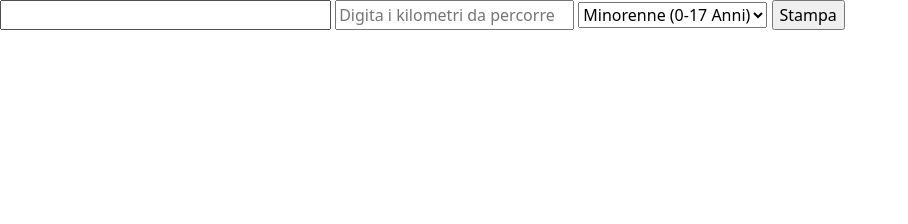
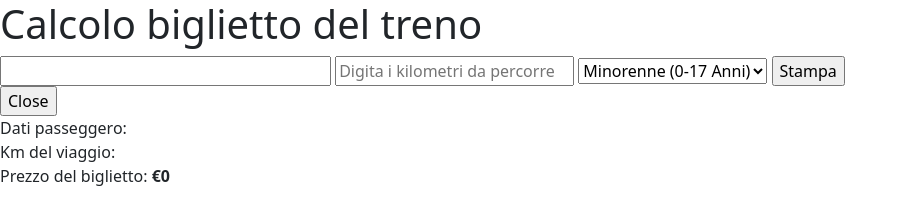
Before and after one commit to EnricoDG97/js-biglietto-treno-form, a plain HTML site: page index.html in a window 1280 px wide. Both pictures are taken after a click on the button "Stampa". Shown: the whole page, without its empty margins (0-908 px from the left). Drawn offline with nearby package versions, Linux system fonts and the light colour scheme.

Commit message:
feat: added second input script, fixed regeneration

```diff
--- a/index.html
+++ b/index.html
@@ -11,7 +11,7 @@
     <title>JS Train Ticket Form</title>
 </head>
 <body>
-
+    <h1>Calcolo biglietto del treno</h1>
     <form action="">
         <input type="text" id="costumerNameAndSurname" size="30">
         <input type="number" id="kmElement" placeholder="Digita i kilometri da percorrere" minlength="1" maxlength="3" size="30" >
@@ -20,8 +20,14 @@
             <option value="Adulto">Adulto (18-65 Anni)</option>
             <option value="Over65">Over65 (65+ Anni)</option>
         </select>
-        <input type="button" value="Stampa"></input>
+        <input type="button" id="genNewTicket" value="Stampa"></input>
     </form>
+    <div id="newTicket">
+        <input type="button" id="closeTicket" value="Close"></input>
+        <div id="genNickname"></div>
+        <div id="genKm"></div>
+        <div id="genTicketPrice"></div>
+    </div>
 
     <script src="https://cdn.jsdelivr.net/npm/bootstrap@5.2.3/dist/js/bootstrap.bundle.min.js" integrity="sha384-kenU1KFdBIe4zVF0s0G1M5b4hcpxyD9F7jL+jjXkk+Q2h455rYXK/7HAuoJl+0I4" crossorigin="anonymous"></script>
     <script type="text/javascript" src="js/script.js"></script>
--- a/js/script.js
+++ b/js/script.js
@@ -34,11 +34,7 @@ let ticketPrice = (kmElement.value * kmPrice);
 console.log(`Prezzo standard: ${ticketPrice}`);
 
 
-// memorizzare numero di kimometri inserito
-let costumerKm = document.getElementById("kmElement");
-let kmChoosen = costumerKm.value;
-// test
-console.log("Inseriti kilometri da percorrere: " + kmChoosen);
+
 // memorizzare età del passeggero inserita
 let costumerAge = document.getElementById("SelectAge").selectedIndex;
 // console.log(costumerAge)
@@ -48,13 +44,25 @@ let costumerAge = document.getElementById("SelectAge").selectedIndex;
 
 // // memorizzare prezzo biglietto 0.21€/km
 
-// let ticketPriceRounded = Math.round((ticketPrice + Number.EPSILON) * 100) / 100;
+let ticketPriceRounded = Math.round((ticketPrice + Number.EPSILON) * 100) / 100;
 
 // // aggiunta variabili
 let priceUnderAge;
 let priceOverAge;
 
-// -IF cliente < 18 anni:
+// selezione dei kilometri
+let costumerKm = document.getElementById("kmElement");
+let kmChoosen = costumerKm.value;
+console.log("Inseriti kilometri da percorrere: " + kmChoosen);
+
+// // PULSANTE
+const button = document.getElementById('genNewTicket');
+button.addEventListener("click", function() {
+
+    let ticketPrice = (kmElement.value * kmPrice);
+    let costumerAge = document.getElementById("SelectAge").selectedIndex;
+
+    // IF cliente > 18 anni:
     if (costumerAge === 0) {
         priceUnderAge = Math.round(((ticketPrice - ((ticketPrice * 20) /100)) + Number.EPSILON) * 100) /100;
         console.log(`Prezzo finale per minorenne: ${priceUnderAge}`)
@@ -67,10 +75,17 @@ if (costumerAge === 0) {
         console.log(`Prezzo finale per adulto: ${ticketPriceRounded}`)
     }
 
+    let kmChoosen = costumerKm.value;
 
+    document.getElementById("newTicket").style.display = "block";
+    document.getElementById("genNickname").innerHTML = "Dati passeggero: " + costumerNickname;
+    document.getElementById("genKm").innerHTML = "Km del viaggio: " + kmChoosen;
+    document.getElementById("genTicketPrice").innerHTML = "Prezzo del biglietto: <strong>€" + ticketPrice + "</strong>";
+});
 
-// // PULSANTE
-// const button = document.querySelector('input');
-// button.addEventListener("click");
+document.getElementById("closeTicket").addEventListener("click", function() {
 
-// function click() {
+    document.getElementById("newTicket").style.display = "none";
+    costumerKm.value = "";
+    costumerAge.value = "";
+});
```
Lines whose indentation alone changed are shown as unchanged.
